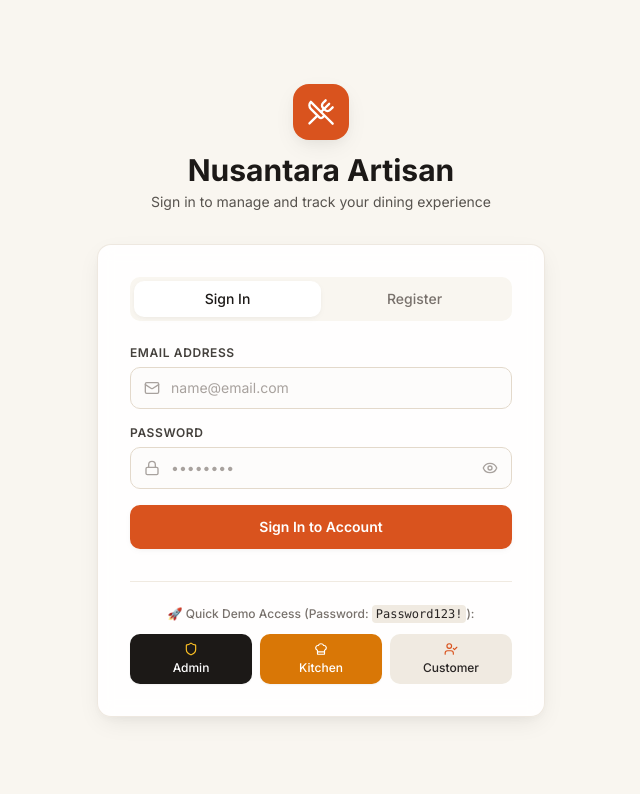
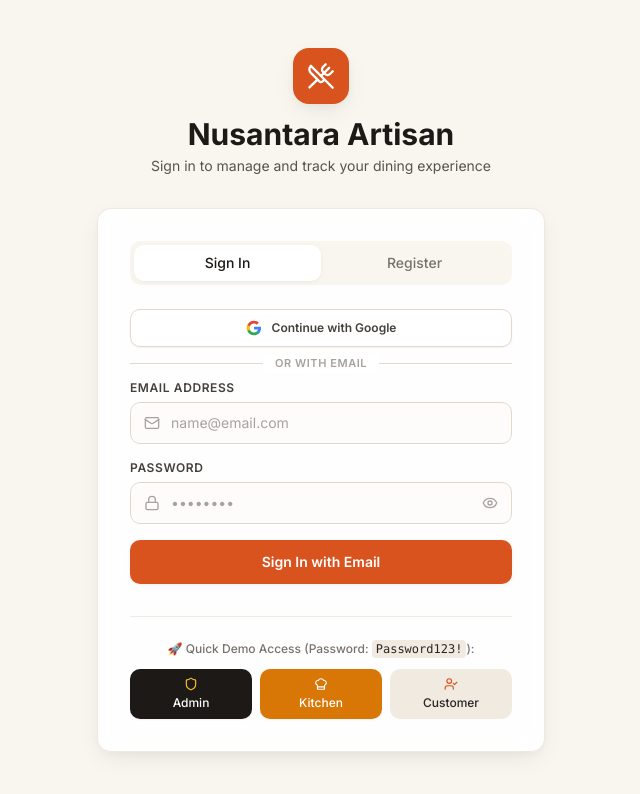
Before and after one commit to Alifkah/restaurant-ordering-application, a Next.js app: page /login in a window 1280 px wide. Shown: the top 794 px of the page, without its empty margins (319-959 px from the left). Built offline with nearby package versions, Linux system fonts and the light colour scheme.

Commit message:
feat: implement Google OAuth social login and add Google Sign-in button to auth UI

```diff
--- a/src/components/auth/AuthCard.tsx
+++ b/src/components/auth/AuthCard.tsx
@@ -30,6 +30,7 @@ export default function AuthCard({ initialMode = "login" }: AuthCardProps) {
   const [mode, setMode] = useState<"login" | "register">(initialMode);
   const [showPassword, setShowPassword] = useState(false);
   const [loading, setLoading] = useState(false);
+  const [googleLoading, setGoogleLoading] = useState(false);
   const [errorMsg, setErrorMsg] = useState<string | null>(null);
   const [successMsg, setSuccessMsg] = useState<string | null>(null);
 
@@ -57,6 +58,18 @@ export default function AuthCard({ initialMode = "login" }: AuthCardProps) {
       password: pass,
     }));
     setErrorMsg(null);
+  };
+
+  const handleGoogleSignIn = async () => {
+    try {
+      setErrorMsg(null);
+      setGoogleLoading(true);
+      await signIn("google", { callbackUrl });
+    } catch (err) {
+      console.error("Google sign-in error:", err);
+      setErrorMsg("Failed to initiate Google Sign-in. Please ensure Google OAuth credentials are configured.");
+      setGoogleLoading(false);
+    }
   };
 
   const handleSubmit = async (e: React.FormEvent) => {
@@ -217,8 +230,49 @@ export default function AuthCard({ initialMode = "login" }: AuthCardProps) {
           </div>
         )}
 
-        {/* Auth Form */}
-        <form onSubmit={handleSubmit} className="space-y-4">
+        {/* Google OAuth Button */}
+        <div className="space-y-4">
+          <button
+            type="button"
+            onClick={handleGoogleSignIn}
+            disabled={googleLoading || loading}
+            className="w-full py-2.5 px-4 rounded-button border border-sand-300 bg-white hover:bg-sand-50 active:scale-[0.99] text-stone-700 font-semibold text-xs flex items-center justify-center gap-2.5 shadow-sm transition-all disabled:opacity-60 disabled:cursor-not-allowed"
+          >
+            {googleLoading ? (
+              <Loader2 className="w-4 h-4 animate-spin text-primary" />
+            ) : (
+              <svg className="w-4 h-4 flex-shrink-0" viewBox="0 0 24 24">
+                <path
+                  fill="#4285F4"
+                  d="M22.56 12.25c0-.78-.07-1.53-.2-2.25H12v4.26h5.92c-.26 1.37-1.04 2.53-2.21 3.31v2.77h3.57c2.08-1.92 3.28-4.74 3.28-8.09z"
+                />
+                <path
+                  fill="#34A853"
+                  d="M12 23c2.97 0 5.46-.98 7.28-2.66l-3.57-2.77c-.98.66-2.23 1.06-3.71 1.06-2.86 0-5.29-1.93-6.16-4.53H2.18v2.84C3.99 20.53 7.7 23 12 23z"
+                />
+                <path
+                  fill="#FBBC05"
+                  d="M5.84 14.09c-.22-.66-.35-1.36-.35-2.09s.13-1.43.35-2.09V7.06H2.18C1.43 8.55 1 10.22 1 12s.43 3.45 1.18 4.94l2.85-2.22.81-.63z"
+                />
+                <path
+                  fill="#EA4335"
+                  d="M12 5.38c1.62 0 3.06.56 4.21 1.64l3.15-3.15C17.45 2.09 14.97 1 12 1 7.7 1 3.99 3.47 2.18 7.06l3.66 2.84c.87-2.6 3.3-4.52 6.16-4.52z"
+                />
+              </svg>
+            )}
+            <span>{mode === "login" ? "Continue with Google" : "Sign up with Google"}</span>
+          </button>
+
+          <div className="relative flex items-center justify-center">
+            <div className="border-t border-sand-300 w-full" />
+            <span className="bg-white px-3 text-[11px] font-semibold uppercase tracking-wider text-stone-400 absolute">
+              or with email
+            </span>
+          </div>
+        </div>
+
+        {/* Email & Password Auth Form */}
+        <form onSubmit={handleSubmit} className="space-y-4 mt-4">
           {mode === "register" && (
             <div>
               <label className="block text-xs font-semibold text-stone-700 uppercase tracking-wider mb-1.5">
@@ -312,11 +366,11 @@ export default function AuthCard({ initialMode = "login" }: AuthCardProps) {
 
           <button
             type="submit"
-            disabled={loading}
+            disabled={loading || googleLoading}
             className="w-full mt-2 py-3 rounded-button bg-primary text-white font-semibold text-sm shadow-elevation-1 hover:bg-primary-hover active:scale-[0.99] disabled:opacity-70 disabled:cursor-not-allowed transition-all flex items-center justify-center gap-2"
           >
             {loading && <Loader2 className="w-4 h-4 animate-spin" />}
-            <span>{mode === "login" ? "Sign In to Account" : "Register Account"}</span>
+            <span>{mode === "login" ? "Sign In with Email" : "Register with Email"}</span>
           </button>
         </form>
 
--- a/src/lib/auth/auth.config.ts
+++ b/src/lib/auth/auth.config.ts
@@ -15,16 +15,16 @@ export const authConfig: NextAuthConfig = {
     async jwt({ token, user }) {
       if (user) {
         token.id = user.id;
-        token.role = user.role;
-        token.status = user.status;
+        token.role = (user.role as UserRole) || (token.role as UserRole) || "customer";
+        token.status = (user.status as UserStatus) || (token.status as UserStatus) || "active";
       }
       return token;
     },
     async session({ session, token }) {
       if (token && session.user) {
         session.user.id = token.id as string;
-        session.user.role = token.role as UserRole;
-        session.user.status = token.status as UserStatus;
+        session.user.role = (token.role as UserRole) || "customer";
+        session.user.status = (token.status as UserStatus) || "active";
       }
       return session;
     },
--- a/src/lib/auth/index.ts
+++ b/src/lib/auth/index.ts
@@ -1,5 +1,6 @@
 import NextAuth from "next-auth";
 import Credentials from "next-auth/providers/credentials";
+import Google from "next-auth/providers/google";
 import bcrypt from "bcryptjs";
 import { eq } from "drizzle-orm";
 import { DrizzleAdapter } from "@auth/drizzle-adapter";
@@ -17,6 +18,11 @@ export const { auth, handlers, signIn, signOut } = NextAuth({
     verificationTokensTable: verificationTokens,
   }),
   providers: [
+    Google({
+      clientId: process.env.AUTH_GOOGLE_ID || process.env.GOOGLE_CLIENT_ID,
+      clientSecret: process.env.AUTH_GOOGLE_SECRET || process.env.GOOGLE_CLIENT_SECRET,
+      allowDangerousEmailAccountLinking: true,
+    }),
     Credentials({
       name: "Credentials",
       credentials: {
@@ -43,7 +49,7 @@ export const { auth, handlers, signIn, signOut } = NextAuth({
           }
 
           if (user.status === "suspended" || user.status === "inactive") {
-            throw new Error("Akun Anda sedang dinonaktifkan atau disuspensi. Silakan hubungi admin.");
+            throw new Error("Your account is currently suspended or inactive. Please contact the administrator.");
           }
 
           const isPasswordValid = await bcrypt.compare(password, user.passwordHash);
```
Also changed, not shown: 1 other file (tests, documents, lock files or other folders).
